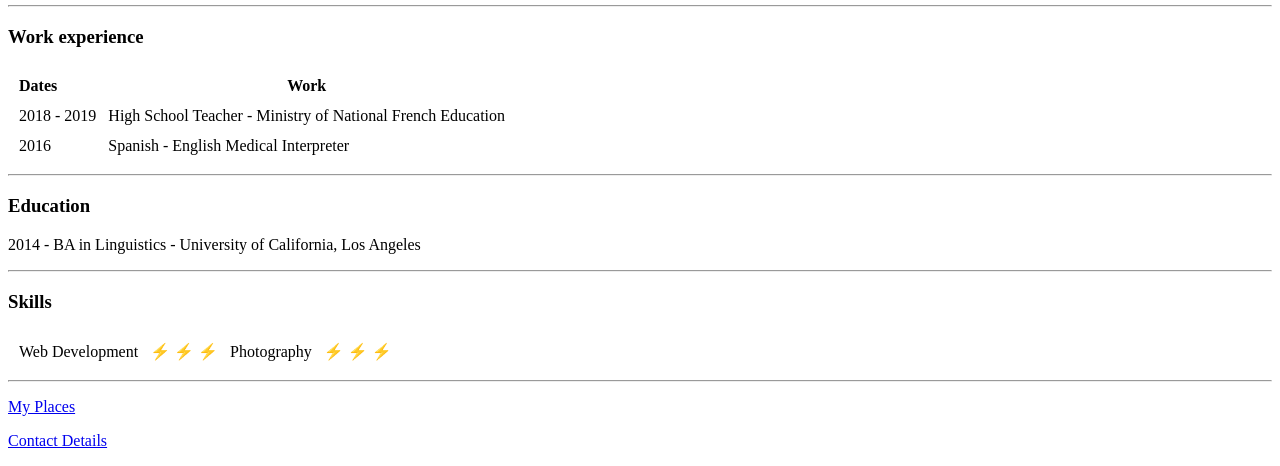
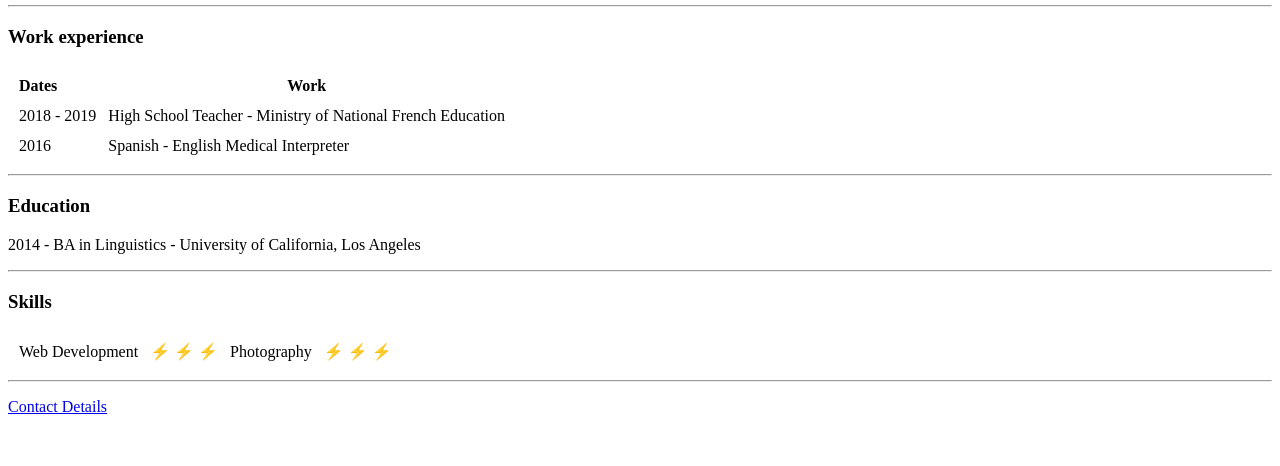
Before and after one commit to KarenOrduna/CV, a plain HTML site: page index.html in a window 1280 px wide. Shown: the part 393-859 px from the top of the page. After the commit the page ends 825 px from the top, so only its background shows below. Drawn offline with Linux system fonts and the light colour scheme.

Commit message:
Update index.html

```diff
--- a/index.html
+++ b/index.html
@@ -57,7 +57,7 @@
 
 <hr>
 
-<p> <a href="hoobies.html"> My Places</a> </p>
+
 <p> <a href="contactdetails.html"> Contact Details</a> </p>
 
 </body>
```
